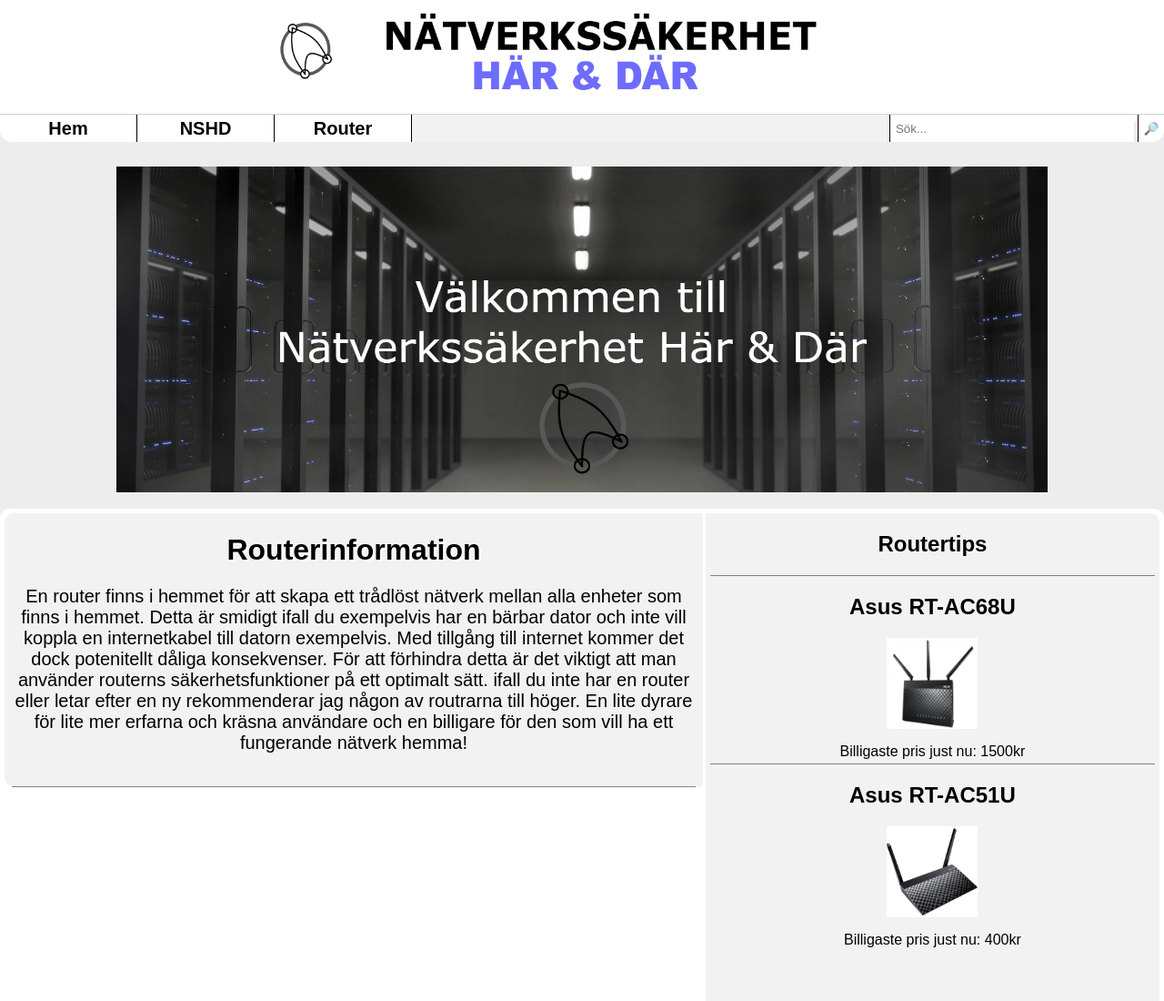
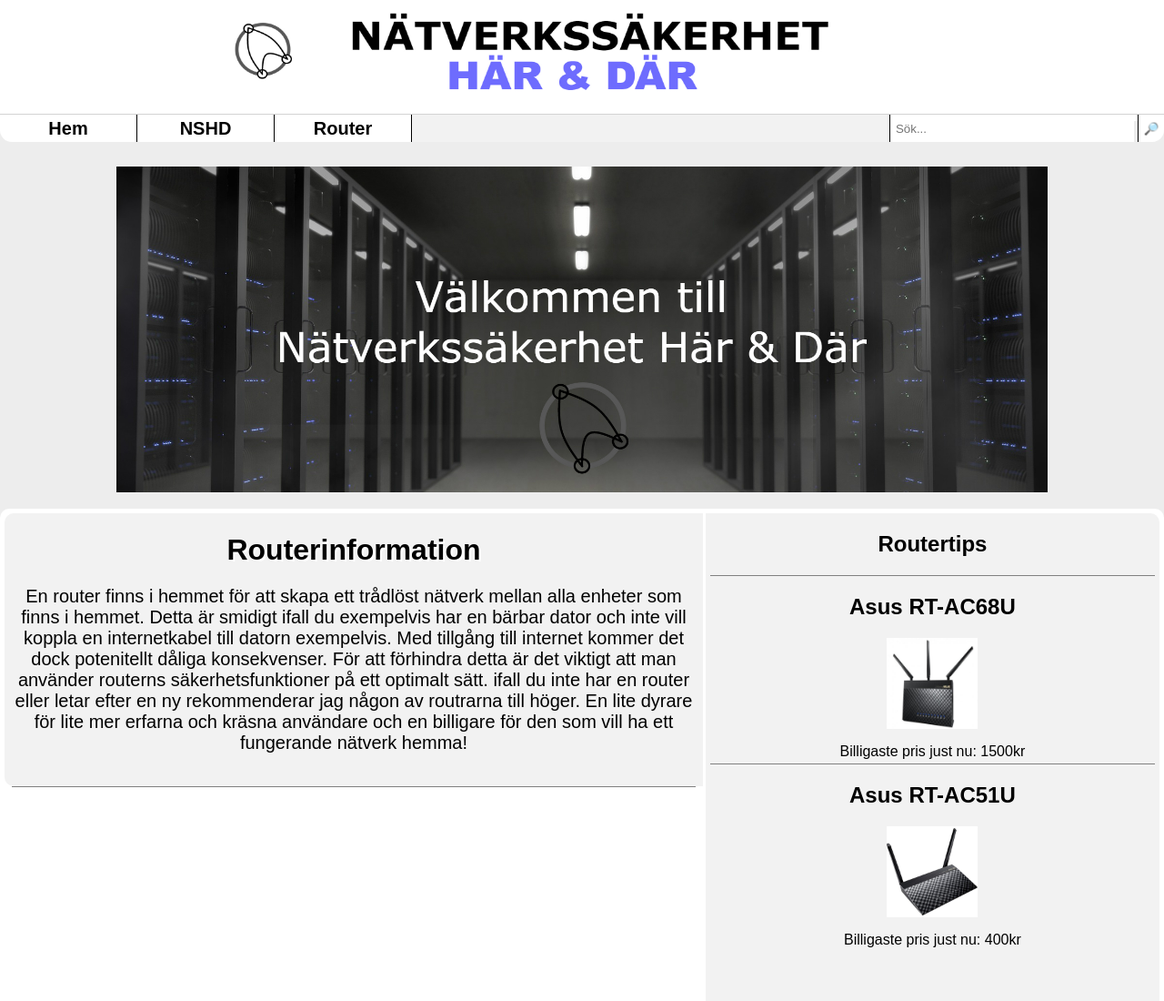
Before and after one commit to LinusLarssonn/LinusLarssonn.github.io, a plain HTML site: page index.html in a window 1280 px wide. Shown: the top 1100 px of the page at 91% size. Drawn offline with nearby package versions, Linux system fonts and the light colour scheme.

Commit message:
header fix

```diff
--- a/style.css
+++ b/style.css
@@ -26,13 +26,11 @@ body{
 
 }
 #NSHD{
-    width: 800px;
+    width: 850px;
     height: 100px;
-    max-width: 60%;
-    min-width: 60%;
     max-height: 80%;
-    position: relative;
-    left: 21%;
+    display: block;
+    margin: 0 auto;
 
 }
 #Bakgrundd{
```
